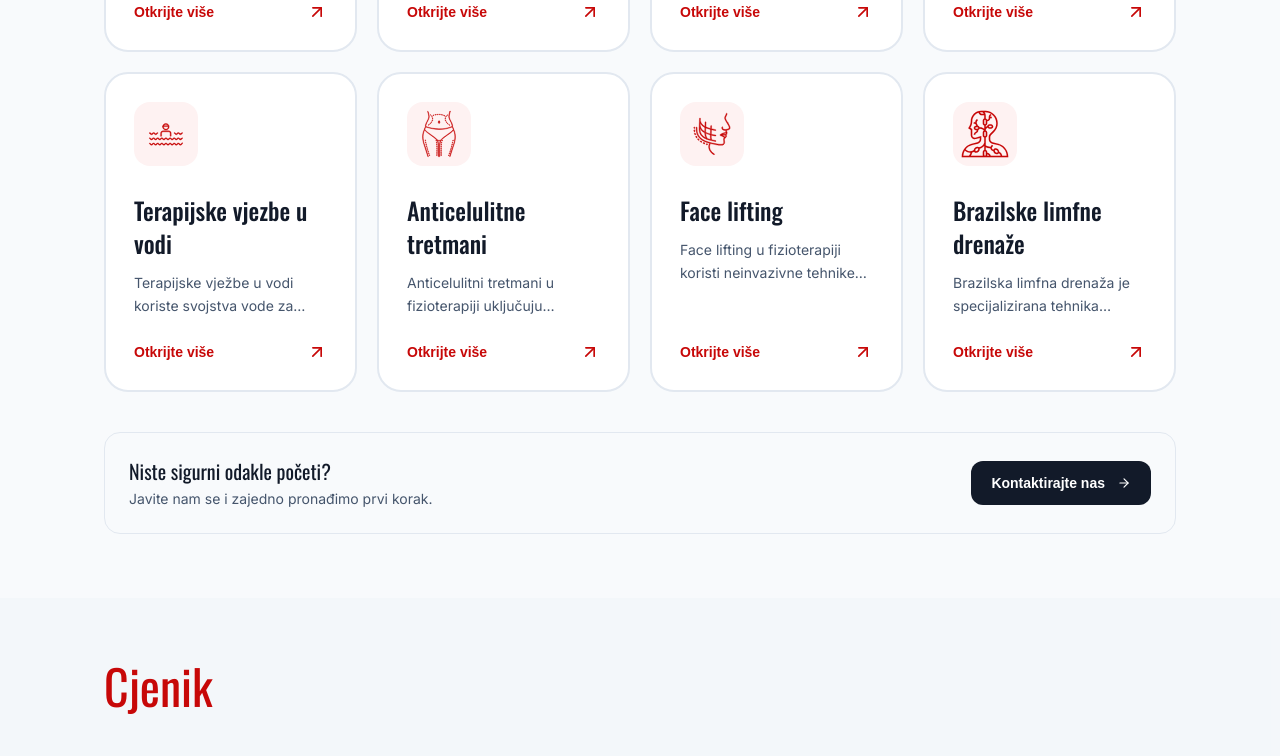
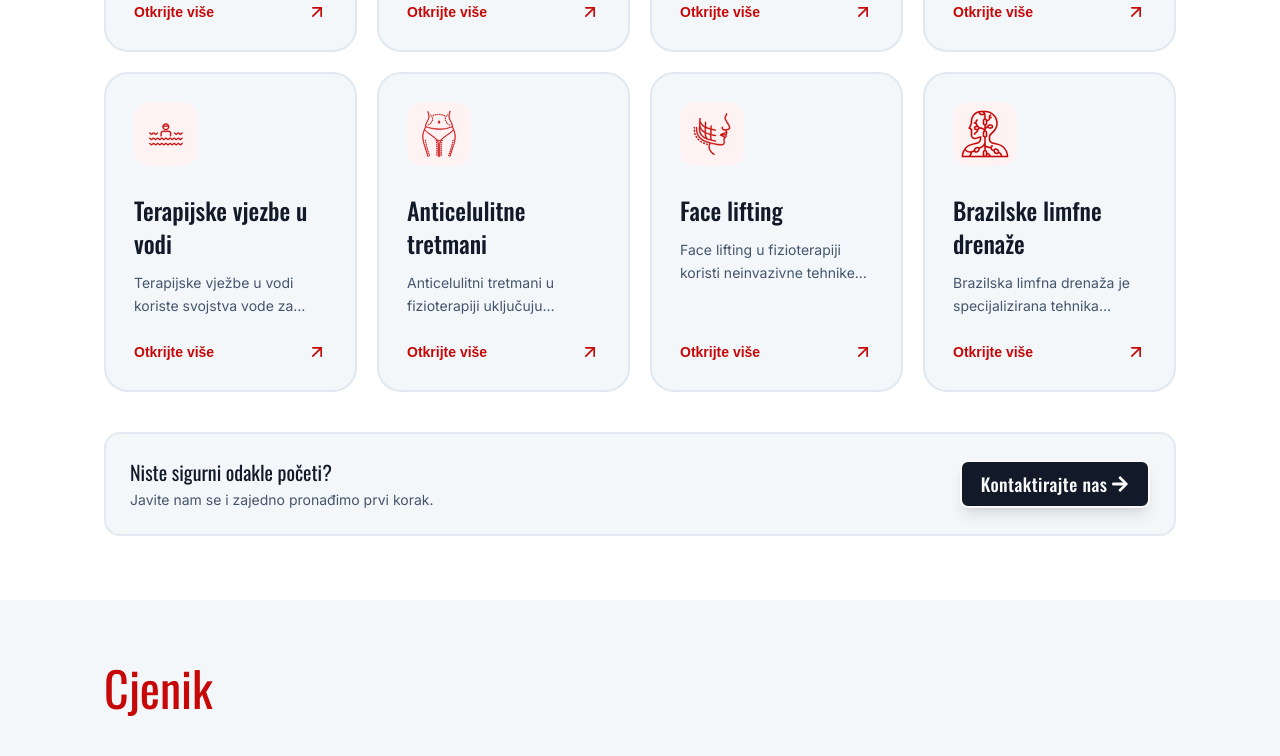
Before and after one commit to Tessio94/Prehab, a Next.js app: page / in a window 1280 px wide. Shown: the part 3201-3957 px from the top of the page. Built offline with nearby package versions, Linux system fonts and the light colour scheme.

Commit message:
minor style changes to usluge

```diff
--- a/components/homepage/Usluga.tsx
+++ b/components/homepage/Usluga.tsx
@@ -23,7 +23,7 @@
       type="button"
       onClick={() => onSelect(usluga)}
       aria-haspopup="dialog"
-      className="service-card group text-black_preh hover:border-red_preh/30 hover:shadow-black_preh/5 focus-visible:outline-red_preh flex h-full w-full flex-col items-start rounded-3xl border-2 border-slate-200 bg-white p-6 text-left transition duration-200 hover:-translate-y-1 hover:shadow-xl focus-visible:outline-2 focus-visible:outline-offset-4 motion-reduce:transform-none sm:p-7"
+      className="service-card group text-black_preh hover:border-red_preh/30 hover:shadow-black_preh/5 focus-visible:outline-red_preh flex h-full w-full flex-col items-start rounded-3xl border-2 border-slate-200 bg-slate-100/80 p-6 text-left transition duration-200 hover:-translate-y-1 hover:shadow-xl focus-visible:outline-2 focus-visible:outline-offset-4 motion-reduce:transform-none sm:p-7"
     >
       <span className="mb-7 flex w-full items-start justify-between gap-3">
         <span className="text-red_preh group-hover:bg-red_preh inline-flex size-16 items-center justify-center rounded-2xl bg-red-50 transition-colors group-hover:text-white">
--- a/components/homepage/Usluge.tsx
+++ b/components/homepage/Usluge.tsx
@@ -6,6 +6,8 @@
 import data from "@/data/data.js";
 import Usluga, { type Service } from "./Usluga";
 import ServiceIcon from "../services/ServiceIcon";
+import { FaArrowRight } from "react-icons/fa";
+import Button from "@/components/shared/Button";
 
 export default function Usluge() {
   const [selected, setSelected] = useState<Service | null>(null);
@@ -27,7 +29,7 @@
     <section
       id="usluge"
       aria-labelledby="services-heading"
-      className="text-black_preh scroll-mt-24 bg-slate-50 px-6 py-16 md:px-10 lg:px-16"
+      className="text-black_preh scroll-mt-24 px-6 py-16 md:px-10 lg:px-16"
     >
       <div className="md:px-10">
         <div className="mb-10 flex flex-col justify-between gap-5 md:mb-14 md:flex-row md:items-end">
@@ -52,20 +54,17 @@
             <Usluga key={service.id} usluga={service} onSelect={setSelected} />
           ))}
         </div>
-        <div className="mt-10 flex flex-col items-start justify-between gap-5 rounded-2xl border border-slate-200 px-6 py-6 sm:flex-row sm:items-center">
+        <div className="mt-10 flex flex-col items-start justify-between gap-5 rounded-2xl border-2 border-slate-200 bg-slate-100/80 px-6 py-6 sm:flex-row sm:items-center">
           <div>
             <p className="font-oswald text-xl">Niste sigurni odakle početi?</p>
             <p className="font-inter mt-1 text-sm text-slate-600">
               Javite nam se i zajedno pronađimo prvi korak.
             </p>
           </div>
-          <Link
-            href="/kontakt"
-            className="bg-black_preh hover:bg-red_preh focus-visible:outline-red_preh inline-flex items-center gap-3 rounded-xl px-5 py-3 text-sm font-semibold text-white transition-colors focus-visible:outline-2 focus-visible:outline-offset-4"
-          >
-            Kontaktirajte nas
-            <FiArrowRight aria-hidden="true" />
-          </Link>
+          <Button href="kontakt" type="black">
+            <span>Kontaktirajte nas</span>
+            <FaArrowRight className="transform transition-transform duration-500 group-hover:translate-x-2" />
+          </Button>
         </div>
       </div>
       <dialog
```
